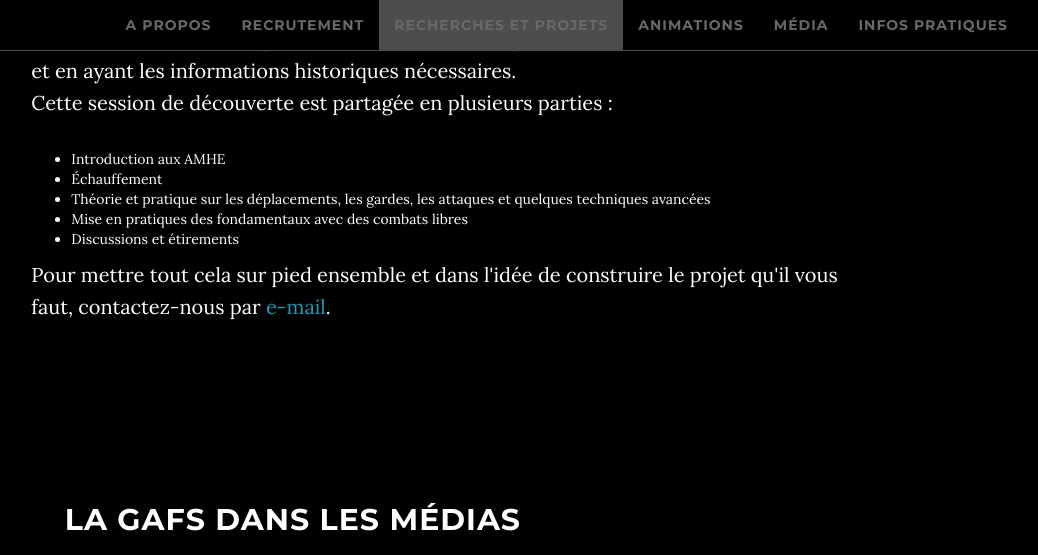
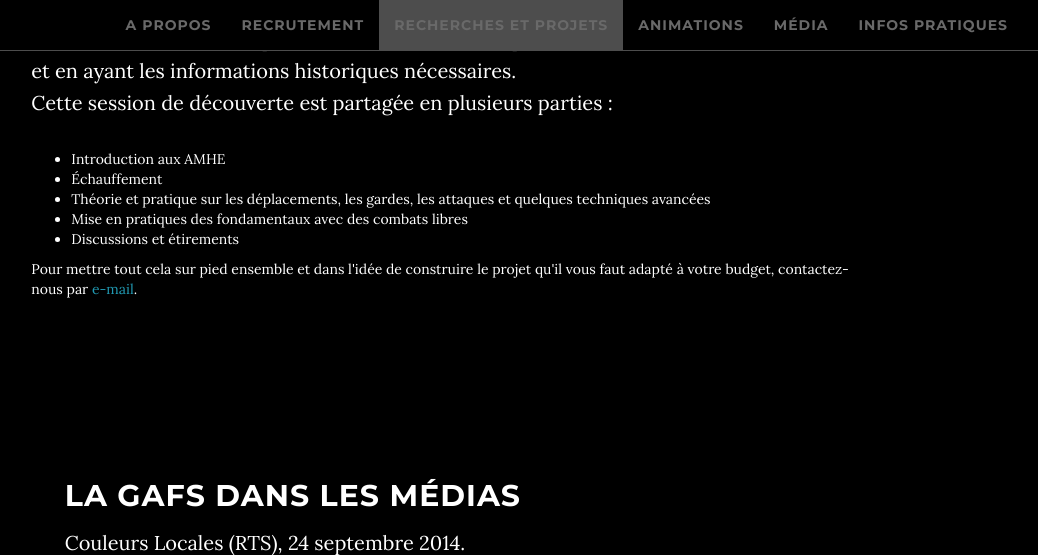
Before and after one commit to Zufferdi/GAFS, a Jekyll site: the page built from index.html, in a window 1280 px wide and 900 px high, scrolled down 3500 px, cut to the strip 0-555 px from the top of the window. Shown: the whole strip, without its empty margins (187-1225 px from the left). Built offline with Jekyll 4.4.1, drawn with Linux system fonts in a browser that asks for light colours; nearby versions of some CDN libraries.

Commit message:
1.1.8 txt maj

```diff
--- a/_includes/event.html
+++ b/_includes/event.html
@@ -10,7 +10,7 @@
 
                     Nous serions ravis de vous proposer un cours d'initation privé à l'escrime historique. Que ce soit à l'occasion d'un séminaire d'entreprise, d'un entrerrement de vie de jeune garçon ou à l'occasion d'une fête, nous pouvons mettre sur pied un atelier de découverte des AMHE en vous offrant la possibilité de manier une épée ou un sabre dans un contexte sûr et en ayant les informations historiques nécessaires.<br>
 
-                    Cette session de découverte est partagée en plusieurs parties&nbsp;:</p>
+                    Cette session de découverte est partagée en plusieurs parties&nbsp;: <br>
 
                     <ul class="buts">
                     <li>Introduction aux AMHE</li>
@@ -20,7 +20,8 @@
                     <li>Discussions et étirements</li>
                     </ul>
 
-                    <p> Pour mettre tout cela sur pied ensemble et dans l'idée de construire le projet qu'il vous faut, contactez-nous par <a href="mailto:{{ site.email }}"> e-mail</a>.
+                    Pour mettre tout cela sur pied ensemble et dans l'idée de construire le projet qu'il vous faut adapté à votre budget, contactez-nous par <a href="mailto:{{ site.email }}"> e-mail</a>.<br>
+
                 </p>
 
             </div>
```
